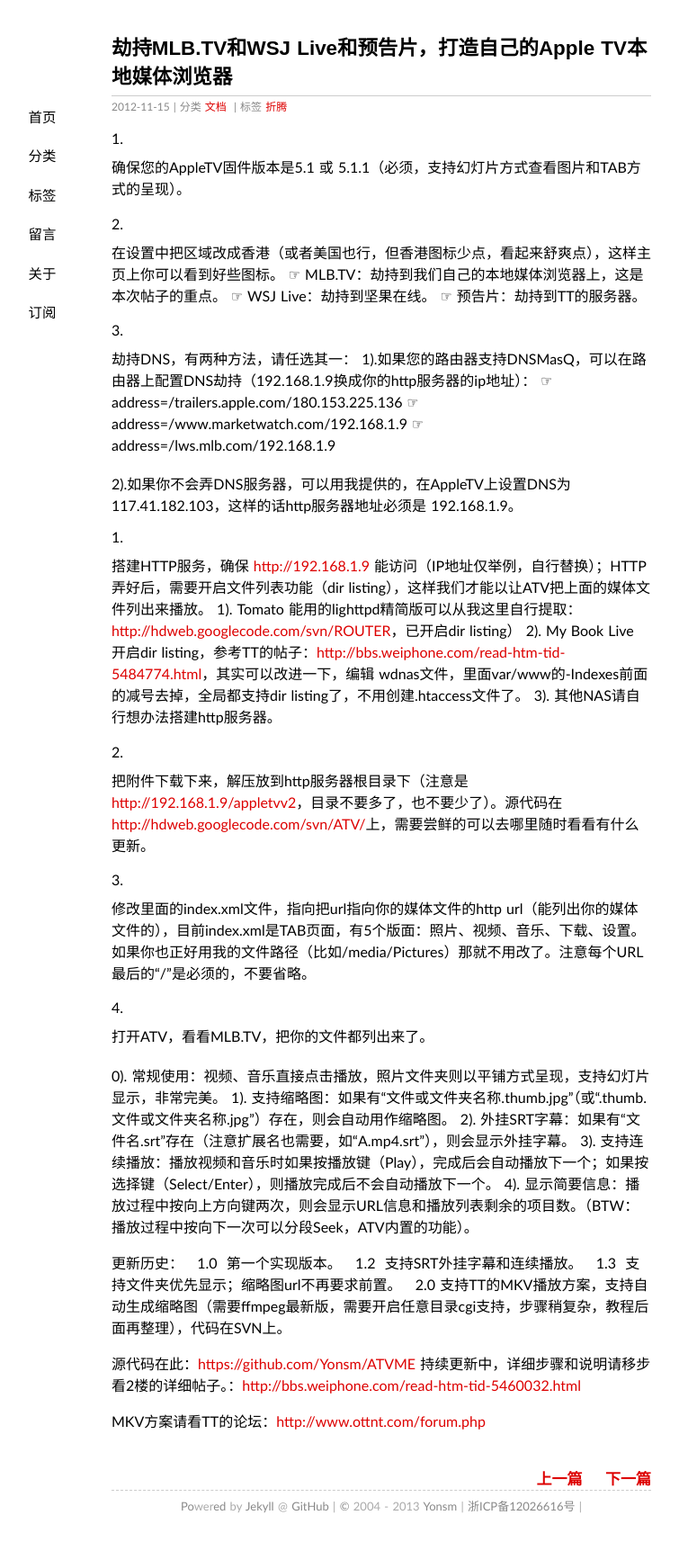
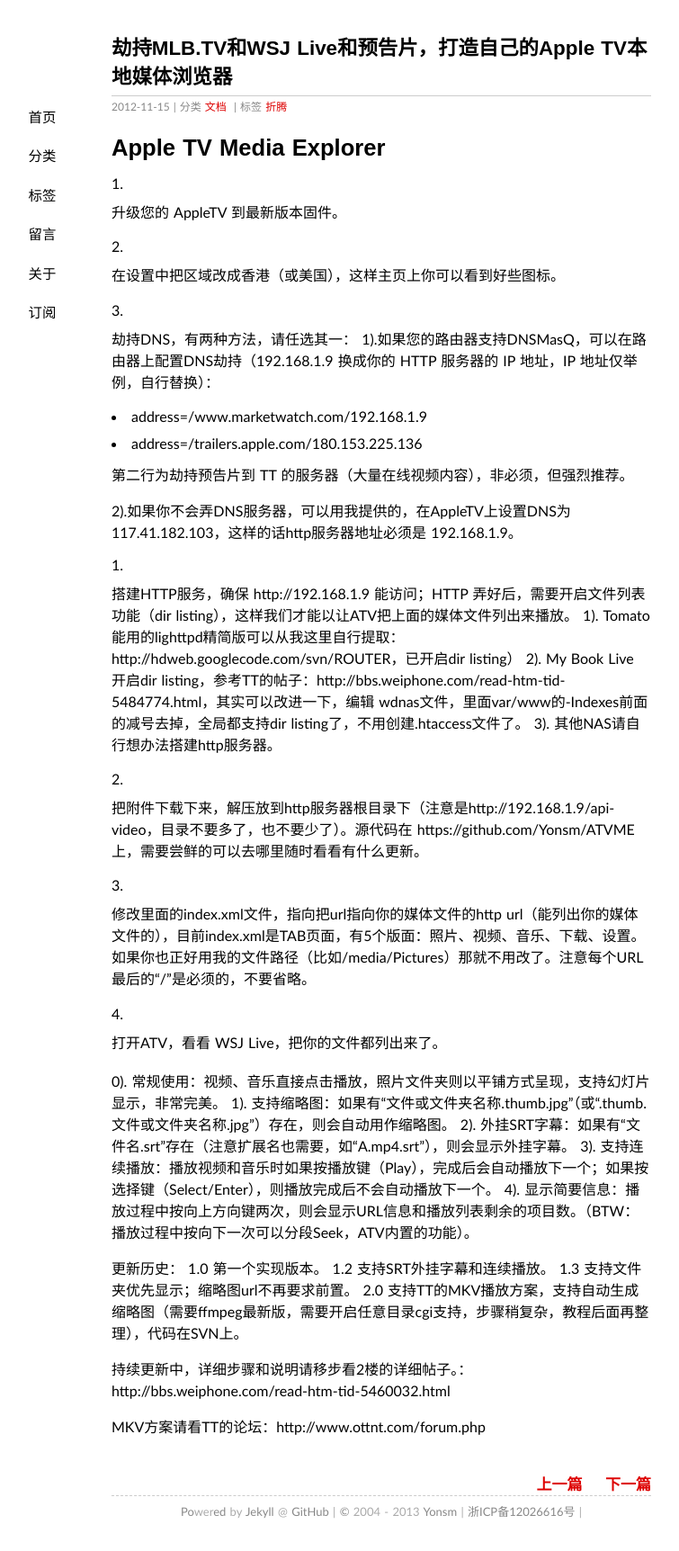
Before and after one commit to Yonsm/Yonsm.github.io, a Jekyll site: the page built from _posts/2012-11-15-atvme.md, in a window 1280 px wide. Shown: the whole page at 90% size, without its empty margins (216-971 px from the left). Built offline with Jekyll 4.4.1, drawn with Linux system fonts in a browser that asks for light colours; some web fonts are replaced; Markdown is read by kramdown in place of the engine named in the settings; comment, search, counter and statistics services are not loaded.

Commit message:
更新说明

```diff
--- a/_posts/2012-11-15-atvme.md
+++ b/_posts/2012-11-15-atvme.md
@@ -6,50 +6,49 @@ thread: 792
 categories: 文档
 tags: 折腾
 ---
+Apple TV Media Explorer
+=====
 
-1. 确保您的AppleTV固件版本是5.1 或 5.1.1（必须，支持幻灯片方式查看图片和TAB方式的呈现）。
 
-2. 在设置中把区域改成香港（或者美国也行，但香港图标少点，看起来舒爽点），这样主页上你可以看到好些图标。
-☞ MLB.TV：劫持到我们自己的本地媒体浏览器上，这是本次帖子的重点。
-☞ WSJ Live：劫持到坚果在线。
-☞ 预告片：劫持到TT的服务器。
+1. 升级您的 AppleTV 到最新版本固件。
+
+2. 在设置中把区域改成香港（或美国），这样主页上你可以看到好些图标。
 
 3. 劫持DNS，有两种方法，请任选其一：
-1).如果您的路由器支持DNSMasQ，可以在路由器上配置DNS劫持（192.168.1.9换成你的http服务器的ip地址）：
-☞ address=/trailers.apple.com/180.153.225.136
-☞ address=/www.marketwatch.com/192.168.1.9
-☞ address=/lws.mlb.com/192.168.1.9
+1).如果您的路由器支持DNSMasQ，可以在路由器上配置DNS劫持（192.168.1.9 换成你的 HTTP 服务器的 IP 地址，IP 地址仅举例，自行替换）：
+
+* address=/www.marketwatch.com/192.168.1.9
+* address=/trailers.apple.com/180.153.225.136
+
+第二行为劫持预告片到 TT 的服务器（大量在线视频内容），非必须，但强烈推荐。
 
 2).如果你不会弄DNS服务器，可以用我提供的，在AppleTV上设置DNS为117.41.182.103，这样的话http服务器地址必须是 192.168.1.9。
-<!-- more -->
-4. 搭建HTTP服务，确保 [http://192.168.1.9](http://192.168.1.9/) 能访问（IP地址仅举例，自行替换）；HTTP弄好后，需要开启文件列表功能（dir listing），这样我们才能以让ATV把上面的媒体文件列出来播放。
-1). Tomato 能用的lighttpd精简版可以从我这里自行提取：[http://hdweb.googlecode.com/svn/ROUTER](http://hdweb.googlecode.com/svn/ROUTER)，已开启dir listing）
-2). My Book Live 开启dir listing，参考TT的帖子：[http://bbs.weiphone.com/read-htm-tid-5484774.html](http://bbs.weiphone.com/read-htm-tid-5484774.html)，其实可以改进一下，编辑 wdnas文件，里面var/www的-Indexes前面的减号去掉，全局都支持dir listing了，不用创建.htaccess文件了。
+
+4. 搭建HTTP服务，确保 http://192.168.1.9 能访问；HTTP 弄好后，需要开启文件列表功能（dir listing），这样我们才能以让ATV把上面的媒体文件列出来播放。
+1). Tomato 能用的lighttpd精简版可以从我这里自行提取：http://hdweb.googlecode.com/svn/ROUTER，已开启dir listing）
+2). My Book Live 开启dir listing，参考TT的帖子：http://bbs.weiphone.com/read-htm-tid-5484774.html，其实可以改进一下，编辑 wdnas文件，里面var/www的-Indexes前面的减号去掉，全局都支持dir listing了，不用创建.htaccess文件了。
 3). 其他NAS请自行想办法搭建http服务器。
 
-5. 把附件下载下来，解压放到http服务器根目录下（注意是[http://192.168.1.9/appletvv2](http://192.168.1.9/appletvv2)，目录不要多了，也不要少了）。源代码在[http://hdweb.googlecode.com/svn/ATV/](http://hdweb.googlecode.com/svn/ATV/)上，需要尝鲜的可以去哪里随时看看有什么更新。
+5. 把附件下载下来，解压放到http服务器根目录下（注意是http://192.168.1.9/api-video，目录不要多了，也不要少了）。源代码在 https://github.com/Yonsm/ATVME 上，需要尝鲜的可以去哪里随时看看有什么更新。
 
 6. 修改里面的index.xml文件，指向把url指向你的媒体文件的http url（能列出你的媒体文件的），目前index.xml是TAB页面，有5个版面：照片、视频、音乐、下载、设置。如果你也正好用我的文件路径（比如/media/Pictures）那就不用改了。注意每个URL最后的“/”是必须的，不要省略。
 
-7. 打开ATV，看看MLB.TV，把你的文件都列出来了。
+7. 打开ATV，看看 WSJ Live，把你的文件都列出来了。
 
 0). 常规使用：视频、音乐直接点击播放，照片文件夹则以平铺方式呈现，支持幻灯片显示，非常完美。
-1). 支持缩略图：如果有“文件或文件夹名称.thumb.jpg”（或“.thumb.文件或文件夹名称.jpg”）存在，则会自动用作缩略图。
-2). 外挂SRT字幕：如果有“文件名.srt”存在（注意扩展名也需要，如“A.mp4.srt”），则会显示外挂字幕。
-3). 支持连续播放：播放视频和音乐时如果按播放键（Play），完成后会自动播放下一个；如果按选择键（Select/Enter），则播放完成后不会自动播放下一个。
+1). 支持缩略图：如果有“文件或文件夹名称.thumb.jpg”（或“.thumb.文件或文件夹名称.jpg”）存在，则会自动用作缩略图。
+2). 外挂SRT字幕：如果有“文件名.srt”存在（注意扩展名也需要，如“A.mp4.srt”），则会显示外挂字幕。
+3). 支持连续播放：播放视频和音乐时如果按播放键（Play），完成后会自动播放下一个；如果按选择键（Select/Enter），则播放完成后不会自动播放下一个。
 4). 显示简要信息：播放过程中按向上方向键两次，则会显示URL信息和播放列表剩余的项目数。（BTW：播放过程中按向下一次可以分段Seek，ATV内置的功能）。
 
 
-
 更新历史：
-  1.0  第一个实现版本。
-  1.2  支持SRT外挂字幕和连续播放。
-  1.3  支持文件夹优先显示；缩略图url不再要求前置。
-  2.0 支持TT的MKV播放方案，支持自动生成缩略图（需要ffmpeg最新版，需要开启任意目录cgi支持，步骤稍复杂，教程后面再整理），代码在SVN上。
+  1.0  第一个实现版本。
+  1.2  支持SRT外挂字幕和连续播放。
+  1.3  支持文件夹优先显示；缩略图url不再要求前置。
+  2.0 支持TT的MKV播放方案，支持自动生成缩略图（需要ffmpeg最新版，需要开启任意目录cgi支持，步骤稍复杂，教程后面再整理），代码在SVN上。
 
 
+持续更新中，详细步骤和说明请移步看2楼的详细帖子。：http://bbs.weiphone.com/read-htm-tid-5460032.html
 
-源代码在此：[https://github.com/Yonsm/ATVME](https://github.com/Yonsm/ATVME)
-持续更新中，详细步骤和说明请移步看2楼的详细帖子。：[http://bbs.weiphone.com/read-htm-tid-5460032.html](http://bbs.weiphone.com/read-htm-tid-5460032.html)
-
-MKV方案请看TT的论坛：[http://www.ottnt.com/forum.php](http://www.ottnt.com/forum.php)
+MKV方案请看TT的论坛：http://www.ottnt.com/forum.php
```
